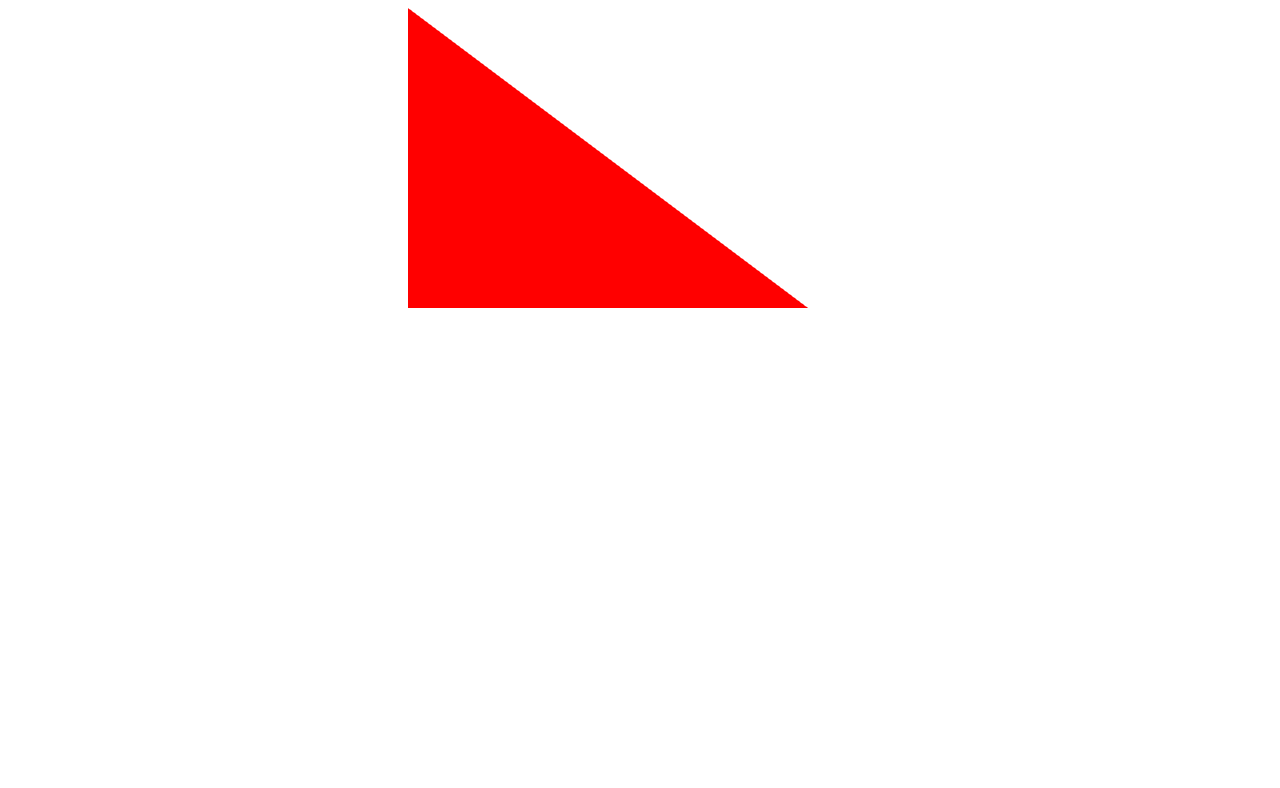
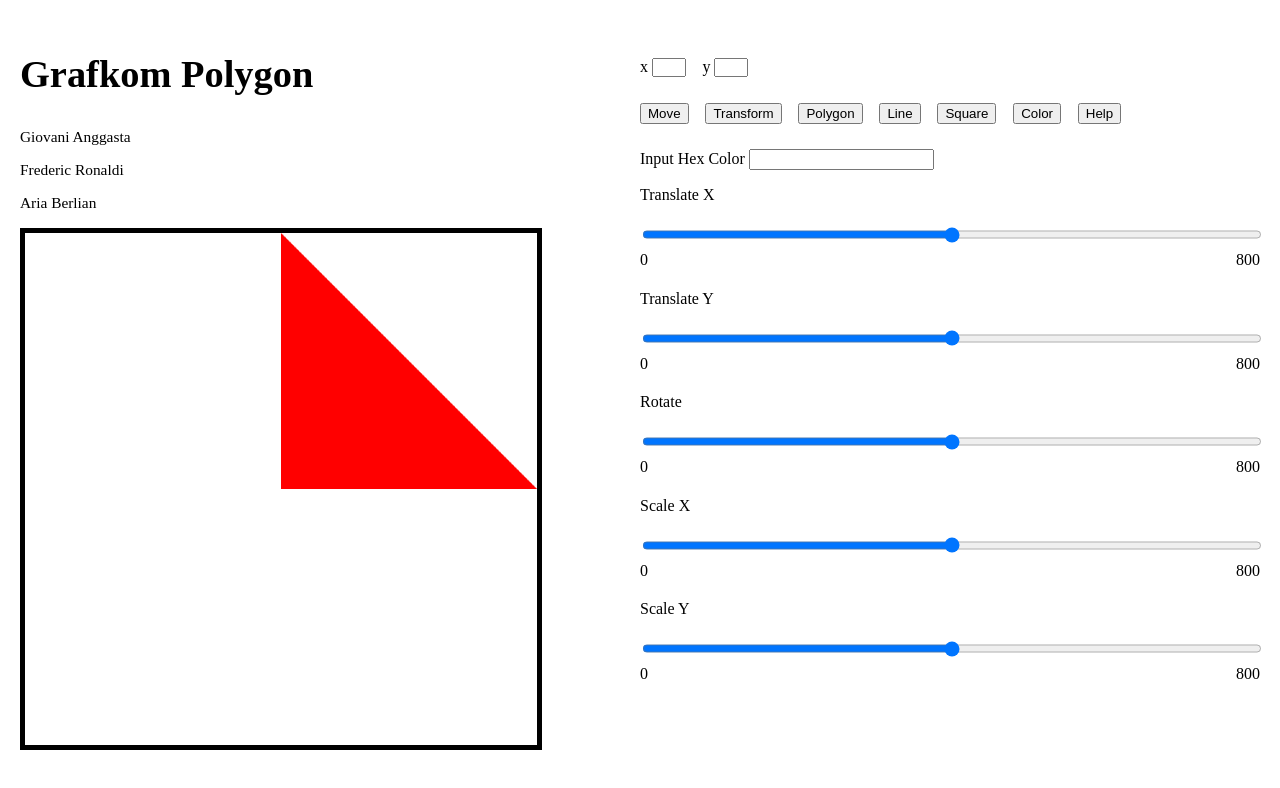
Before and after one commit to frederon/grafkom_polygon, a website built with Vite: page index.html in a window 1280 px wide. Built offline with nearby package versions, Linux system fonts and the light colour scheme.

Commit message:
create web view

```diff
--- a/index.html
+++ b/index.html
@@ -4,13 +4,75 @@
     <meta charset="utf-8" />
     <meta name="viewport" content="width=device-width, initial-scale=1" />
     <meta name="description" content="Starter Snowpack App" />
-    <link rel="stylesheet" type="text/css" href="./styles/index.css" />
+    <link rel="stylesheet" type="text/css" href="/styles/index.css" />
     <title>Grafkom Polygon</title>
   </head>
   <body>
-    <main>
-      <canvas id="webgl"></canvas>
-    </main>
+    <section>
+      <div class="title-canvas">
+        <h1>Grafkom Polygon</h1>
+        <p>Giovani Anggasta</p>
+        <p>Frederic Ronaldi</p>
+        <p>Aria Berlian</p>
+        <canvas id="webgl"></canvas>
+      </div>
+      <div class="control">
+        <div class="xy">
+          <form>
+            <label for="x">x</label>
+            <input type="text" name="x" id="x">
+            <label for="y">y</label>
+            <input type="text" name="y" id="y">
+          </form>
+        </div>
+        <div class="buton">
+          <button>Move</button>
+          <button>Transform</button>
+          <button>Polygon</button>
+          <button>Line</button>
+          <button>Square</button>
+          <button>Color</button>
+          <button>Help</button>
+        </div>
+        <div class="color-input">
+          <form>
+            <label for="color">Input Hex Color</label>
+            <input type="text" name="color" id="color">
+          </form>
+      </div>
+      <div class="slider">
+        <div class="translate-x">
+          <p>Translate X</p>
+          <input type="range" name="translatex" id="translatex" min="0" max="800" step="1">
+          <span class="span-left">0</span>
+          <span class="span-right">800</span>
+        </div>
+        <div class="translate-y">
+          <p>Translate Y</p>
+          <input type="range" name="translatey" id="translatey" min="0" max="800" step="1">
+          <span class="span-left">0</span>
+          <span class="span-right">800</span>
+        </div>
+        <div class="rotate">
+          <p>Rotate</p>
+          <input type="range" name="rotate" id="rotate" min="0" max="800" step="1">
+          <span class="span-left">0</span>
+          <span class="span-right">800</span>
+        </div>
+        <div class="scale-x">
+          <p>Scale X</p>
+          <input type="range" name="scalex" id="scalex" min="0" max="800" step="1">
+          <span class="span-left">0</span>
+          <span class="span-right">800</span>
+        </div>
+        <div class="scale-y">
+          <p>Scale Y</p>
+          <input type="range" name="scaley" id="scaley" min="0" max="800" step="1">
+          <span class="span-left">0</span>
+          <span class="span-right">800</span>
+        </div>
+      </div>
+    </section>
     <script type="module" src="./main.js"></script>
   </body>
 </html>
--- a/styles/index.css
+++ b/styles/index.css
@@ -1,3 +1,78 @@
-p {
+body {
+    margin: 0px;
+    padding: 0px;
+    box-sizing: border-box;
+}
 
+section {
+    position: relative;
+    min-height: 100vh;
+    display: flex;
+    padding: 20px;
 }
+
+section .title-canvas {
+    position: relative;
+    width: 50vw;
+}
+section .title-canvas h1 {
+    font-size: 3vw;
+}
+
+section .title-canvas p {
+    font-size: 1.2vw;
+}
+
+section #webgl {
+    position: relative;
+    top: 100;
+    left:0;
+    border: 5px solid black;
+    width: 40vw;
+    height: 40vw;
+}
+
+section .control {
+    position: relative;
+    width: 50vw;
+    margin-top: 3vw;
+}
+
+section .control .xy {
+    position: relative;
+    margin-bottom: 2vw;
+}
+
+section .control .xy input {
+    margin-right: 1vw;
+    width: 2vw;
+    height: 1vw;
+}
+
+section .control button {
+    margin-right: 1vw;
+}
+
+section .control .color-input {
+    position: relative;
+    margin-top: 2vw;
+}
+
+section .control .slider input {
+  width: 100%;
+  height: 25px;
+  outline: none;
+}
+
+section .control .slider .span-left {
+    float: left;
+}
+
+section .control .slider .span-right {
+    float: right;
+}
+
+section .control .slider div {
+    position: relative;
+    margin-bottom: 3vw;
+}
```
Also changed, not shown: 2 other files.
